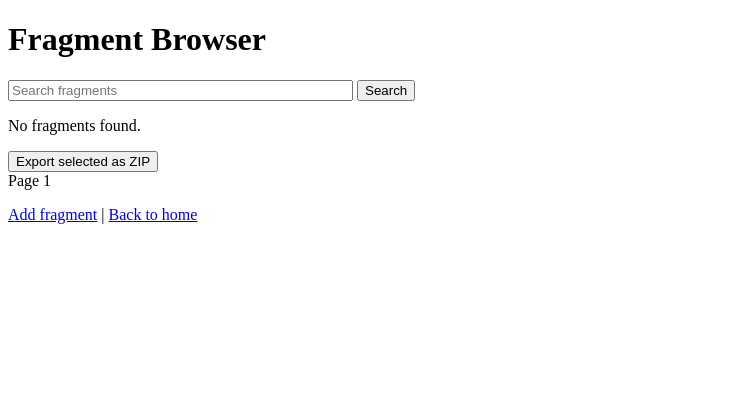
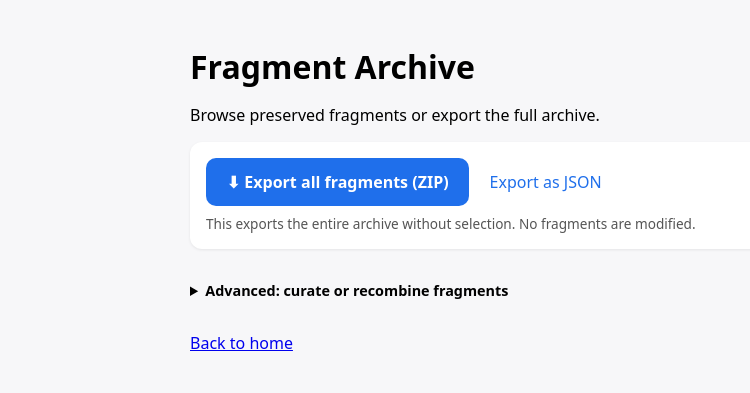
Before and after one commit to l-87hjl/alexandria-scribe, a Flask app: page /fragments in a window 1280 px wide. Shown: the top 393 px of the page, without its empty margins (0-750 px from the left). Run offline with Flask 3, Linux system fonts and the light colour scheme; data that the repository does not hold is empty.

Commit message:
Redesign fragments UI: add Export All (ZIP) as primary action; de-emphasize manual selection

```diff
--- a/templates/fragments.html
+++ b/templates/fragments.html
@@ -1,50 +1,53 @@
 <!doctype html>
-<html>
-<head><title>Fragments</title></head>
+<html lang="en">
+<head>
+  <meta charset="utf-8" />
+  <meta name="viewport" content="width=device-width, initial-scale=1" />
+  <title>Fragments</title>
+  <style>
+    body { font-family: system-ui, sans-serif; background:#f7f7f9; margin:0; padding:1.5rem; }
+    .container { max-width: 900px; margin: 0 auto; }
+    h1 { margin-bottom: 0.25rem; }
+    .actions {
+      background:#fff; padding:1rem; border-radius:12px;
+      box-shadow:0 1px 3px rgba(0,0,0,0.08);
+      margin-bottom:1.5rem;
+    }
+    .primary {
+      display:inline-block; padding:0.8rem 1.3rem;
+      background:#1f6feb; color:#fff; text-decoration:none;
+      border-radius:10px; font-weight:600;
+    }
+    .secondary { margin-left:1rem; color:#1f6feb; text-decoration:none; }
+    .hint { font-size:0.85rem; color:#555; margin-top:0.5rem; }
+    .advanced { margin-top:2rem; font-size:0.9rem; }
+  </style>
+</head>
 <body>
-<h1>Fragment Browser</h1>
+  <div class="container">
+    <h1>Fragment Archive</h1>
+    <p>Browse preserved fragments or export the full archive.</p>
 
-<form method="get">
-  <input type="text" name="q" value="{{ query }}" placeholder="Search fragments" size="40" />
-  <button type="submit">Search</button>
-  {% if query %}<a href="/fragments">Clear</a>{% endif %}
-</form>
+    <div class="actions">
+      <a class="primary" href="/export/all">⬇ Export all fragments (ZIP)</a>
+      <a class="secondary" href="/export/all?format=json">Export as JSON</a>
+      <div class="hint">
+        This exports the entire archive without selection. No fragments are modified.
+      </div>
+    </div>
 
-<form method="post" action="/recombulator">
-  <input type="hidden" name="format" value="zip" />
+    <div class="advanced">
+      <details>
+        <summary><strong>Advanced: curate or recombine fragments</strong></summary>
+        <p>
+          Use search and manual selection below for focused exports or recombination.
+        </p>
+      </details>
+    </div>
 
-{% if fragments %}
-  <ul>
-  {% for f in fragments %}
-    <li>
-      <input type="checkbox" name="fragment_ids" value="{{ f.id }}" />
-      <strong>#{{ f.id }}</strong>
-      {% if f.source %} — <em>{{ f.source }}</em>{% endif %}
-      {% if f.source_page %}(page {{ f.source_page }}){% endif %}
-      {% if f.source_type %}[{{ f.source_type }}]{% endif %}
-      <br/>
-      <pre>{{ f.content }}</pre>
-    </li>
-    <hr/>
-  {% endfor %}
-  </ul>
-{% else %}
-  <p>No fragments found.</p>
-{% endif %}
+    <!-- Existing fragment list + selection UI remains below -->
 
-  <button type="submit">Export selected as ZIP</button>
-</form>
-
-<div>
-  {% if page > 1 %}
-    <a href="/fragments?page={{ page - 1 }}{% if query %}&q={{ query }}{% endif %}">Previous</a>
-  {% endif %}
-  <span>Page {{ page }}</span>
-  {% if fragments|length == 25 %}
-    <a href="/fragments?page={{ page + 1 }}{% if query %}&q={{ query }}{% endif %}">Next</a>
-  {% endif %}
-</div>
-
-<p><a href="/disassembler">Add fragment</a> | <a href="/">Back to home</a></p>
+    <p style="margin-top:2rem;"><a href="/">Back to home</a></p>
+  </div>
 </body>
 </html>
```
